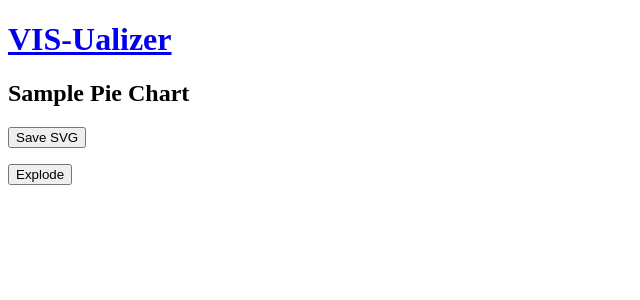
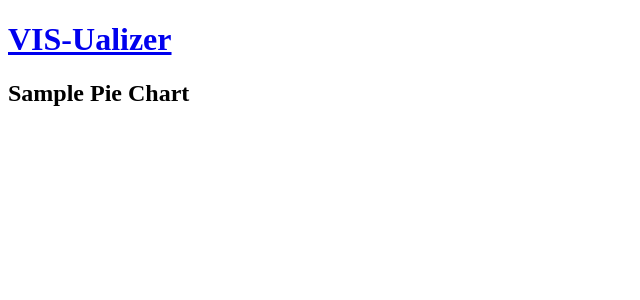
Before and after one commit to ELVIS-Project/VIS-Ualizer, a Python web app: template server/templates/example/pie-chart.html in a window 1280 px wide. Shown: the top 300 px of the page, without its empty margins (0-640 px from the left). Run offline with Jinja, Linux system fonts and the light colour scheme; the template is opened without the code that fills it: most values are stand-ins (such as "Sample title", 1, 10 or a date in 2020).

Commit message:
Fixed: Don't include generated buttons

```diff
--- a/server/templates/example/pie-chart.html
+++ b/server/templates/example/pie-chart.html
@@ -1,7 +1,5 @@
 {% extends "index.html" %}
 {% block body %}
 <h2>Sample Pie Chart</h2>
-<p><button class="save-pie-chart">Save SVG</button></p>
-    <p><button class="explode-button">Explode</button></p>
 <div class="pie-chart"></div>
 {% endblock %}
```
